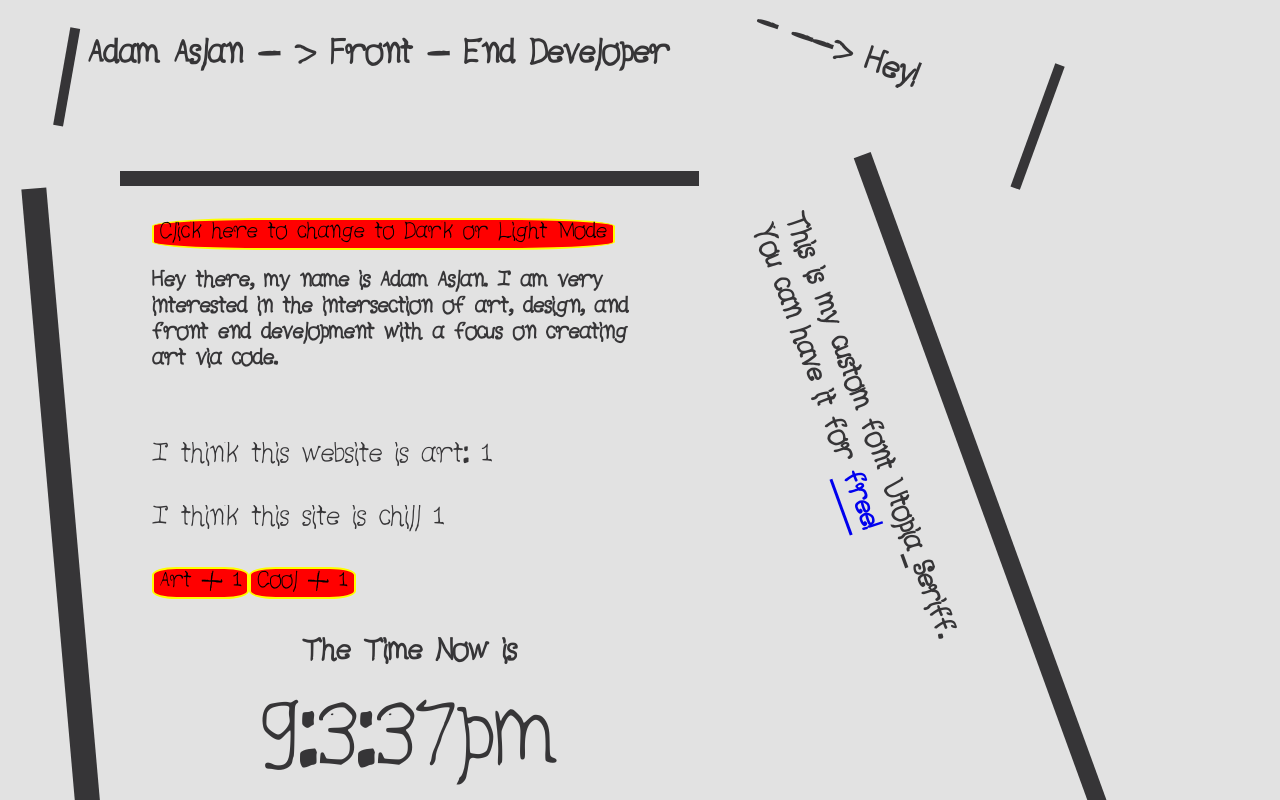
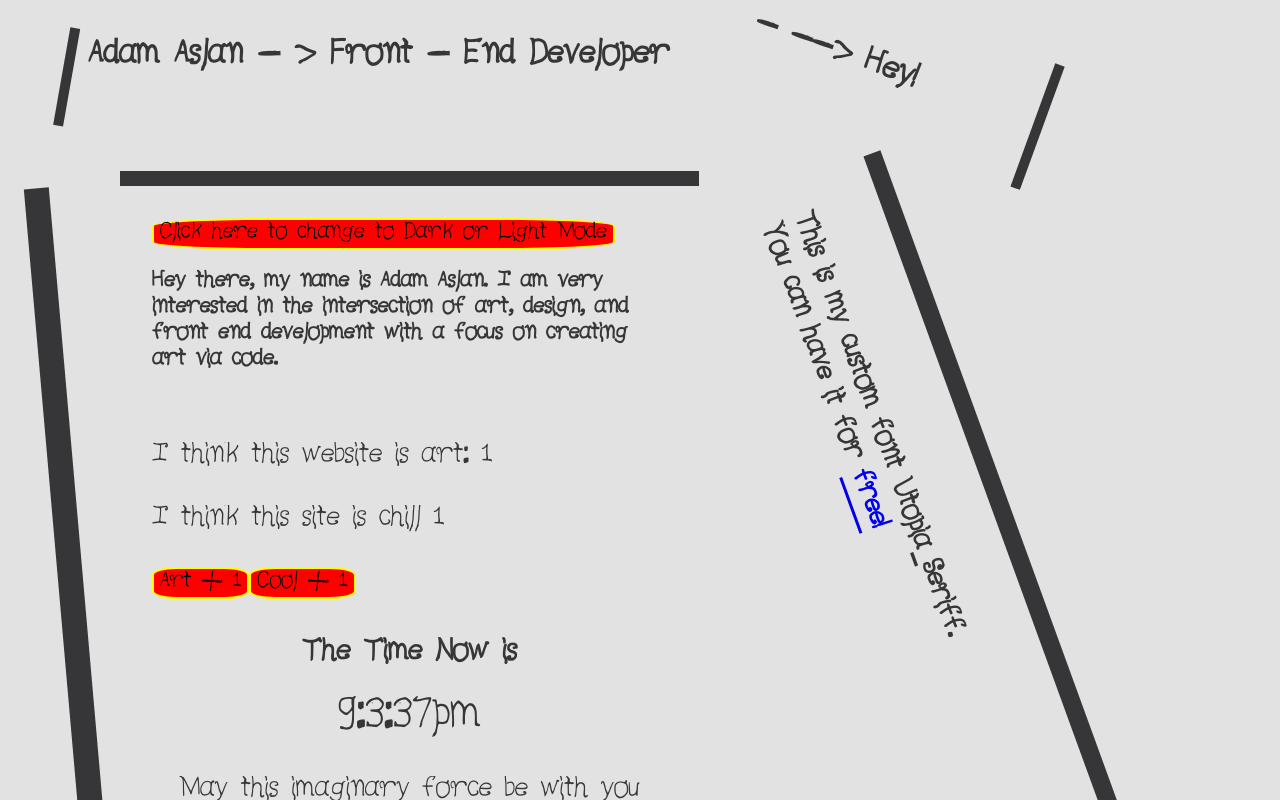
Before and after one commit to adamaslan/code-adamaslan, a React (Create React App) app: page / in a window 1280 px wide. Shown: the top 800 px of the page. Built offline with nearby package versions, Linux system fonts and the light colour scheme.

Commit message:
moble-hell

```diff
--- a/src/App.js
+++ b/src/App.js
@@ -17,13 +17,15 @@ const GridLayout = styled.div`
   grid-template-columns: 5rem 1fr 1fr 1fr;
   /* grid-template-rows: 1fr 8fr 1fr auto 1fr;
   grid-template-columns: 1fr 5fr 2fr 1fr 1fr; */
-
   @media screen and (max-width: 600px) {
     grid-template-areas:
+      "nav3"
       "nav2"
       "main"
       "."
-      "asideLeft" "asideRight";
+      "asideLeft"
+      "asideRight"
+      "Footer";
     grid-template-rows: 1fr;
     grid-template-columns: 1fr 1fr;
   }
@@ -49,7 +51,6 @@ const Nav3 = styled.nav`
 `;
 const AsideLeft = styled.aside`
   grid-area: asideLeft;
-
   transform: rotate(-5deg);
   border-right: 25px solid;
   margin: 3rem;
--- a/src/components/MeTimer.js
+++ b/src/components/MeTimer.js
@@ -8,7 +8,7 @@ function MeTimer() {
     <div style={{ textAlign: "center" }}>
       <h1>The Time Now is</h1>
 
-      <div style={{ fontSize: "100px" }}>
+      <div style={{ fontSize: "3rem" }}>
         <span>{hours}</span>:<span>{minutes}</span>:<span>{seconds}</span>
         <span>{ampm}</span>
         <p>May this imaginary force be with you</p>
```
